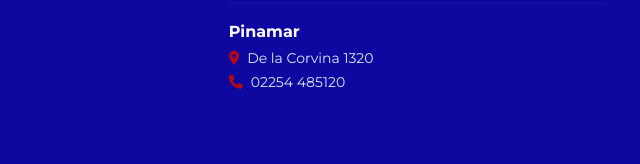
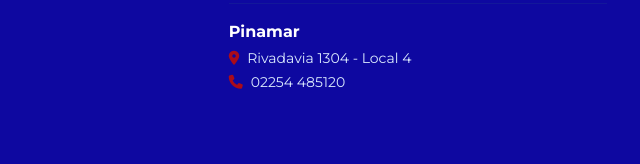
Before and after one commit to franbruni-web/web-thermarclima, a plain HTML site: page index.html in a window 1280 px wide. Shown: the part 4708-4872 px from the top of the page, 222-862 px from the left. Drawn offline with nearby package versions, Linux system fonts and the light colour scheme.

Commit message:
Update index.html

```diff
--- a/index.html
+++ b/index.html
@@ -382,7 +382,7 @@
                         <div class="pt-4 border-t border-blue-900/30">
                             <p class="font-bold text-white text-base mb-1">Pinamar</p>
                             <div class="flex flex-col md:block">
-                                <span><i class="fa-solid fa-location-dot mr-2 text-accent"></i>De la Corvina 1320</span>
+                                <span><i class="fa-solid fa-location-dot mr-2 text-accent"></i>Rivadavia 1304 - Local 4</span>
                                 <a href="tel:02254485120" class="block mt-1 hover:text-white transition-colors">
                                     <i class="fa-solid fa-phone mr-2 text-accent"></i>02254 485120
                                 </a>
```
